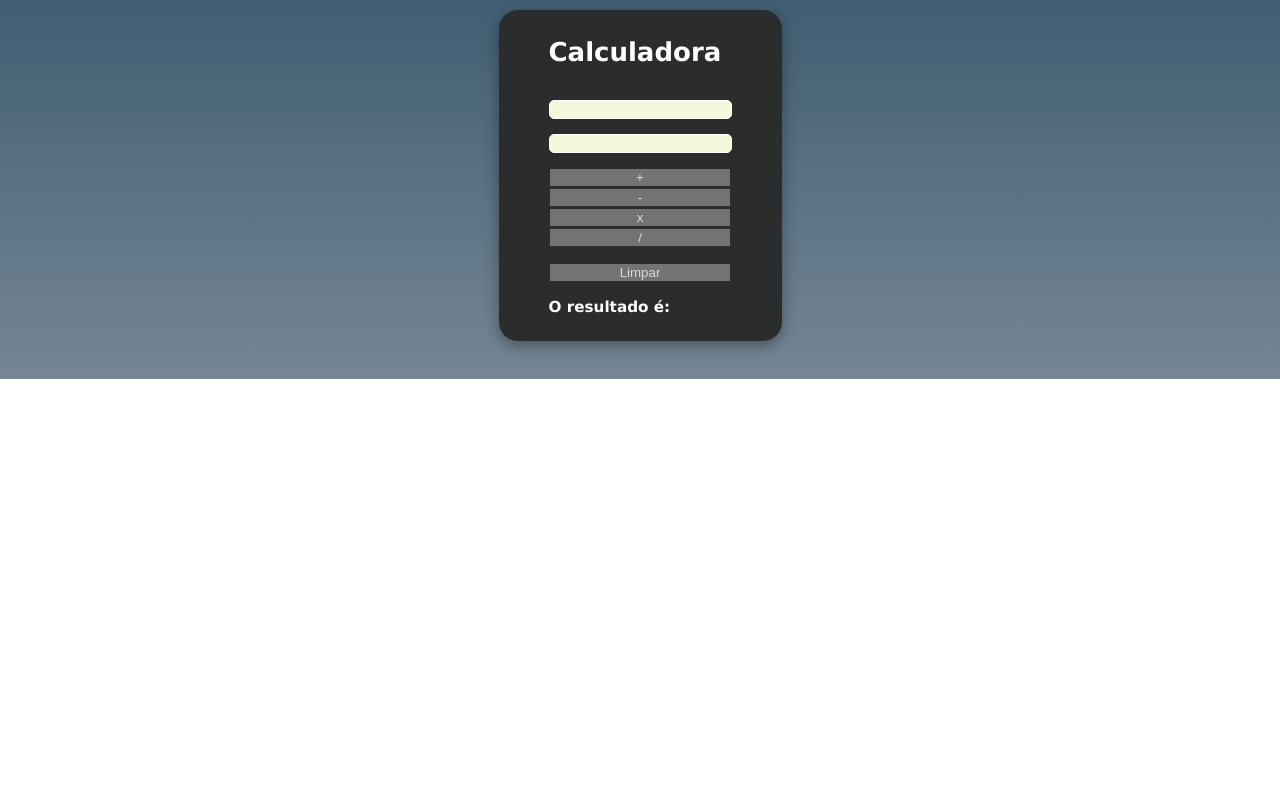
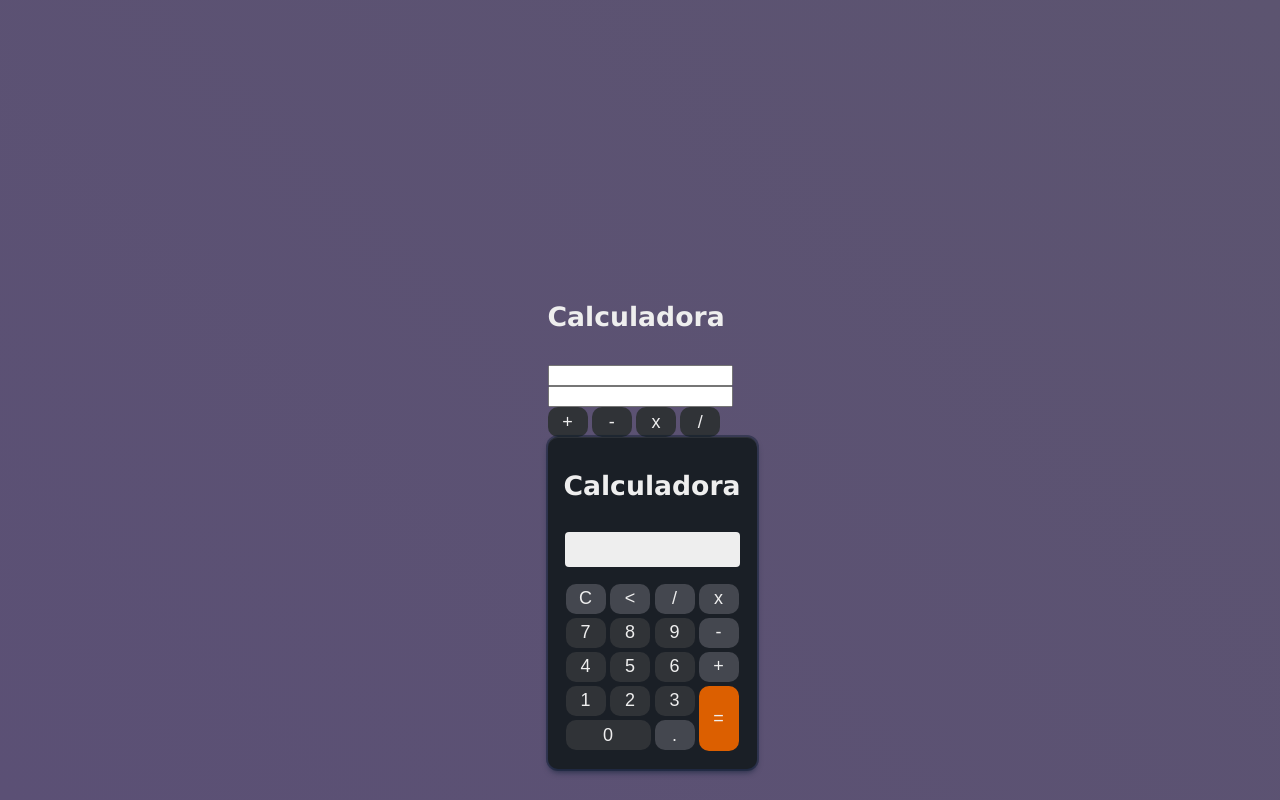
Before and after one commit to Lucas-LuzUn/calculadora, a plain HTML site: page index.html in a window 1280 px wide. Drawn offline with Linux system fonts and the light colour scheme.

Commit message:
Calculadora 2.0

```diff
--- a/index.html
+++ b/index.html
@@ -26,7 +26,62 @@
 
                 <button onclick="somar()">+</button>
                 <button onclick="subtrair()">-</button>
-                <button onclick="multiplicar()">x</button>
+                <button onclick="multiplicar()">x</button><!DOCTYPE html>
+                <html lang="pt-BR">
+                <head>
+                    <meta charset="UTF-8">
+                    <meta name="viewport" content="width=device-width, initial-scale=1.0">
+
+                    <link rel="stylesheet" href="style.css">
+
+                    <title>Calculadora</title>
+                </head>
+                <body>
+
+                    <div id="calculadora">
+
+                            <h1 id="titulo">Calculadora</h1>
+                            <p id="display_resultado"></p>
+
+                        <table id="area_botoes">
+                            <tr class="coluna">
+                                <td><button class="botao_operacoes" onclick="limpar()">C</button></td>
+                                <td><button class="botao_operacoes" onclick="apagar()"><</button></td>
+                                <td><button class="botao_operacoes" onclick="insert('/')">/</button></td>
+                                <td><button class="botao_operacoes" onclick="insert('*')">x</button></td>
+                            </tr>
+
+                            <tr>
+                                <td><button onclick="insert(7)">7</button></td>
+                                <td><button onclick="insert(8)">8</button></td>
+                                <td><button onclick="insert(9)">9</button></td>
+                                <td><button class="botao_operacoes" onclick="insert('-')">-</button></td>
+                            </tr>
+
+                            <tr>
+                                <td><button onclick="insert(4)">4</button></td>
+                                <td><button onclick="insert(5)">5</button></td>
+                                <td><button onclick="insert(6)">6</button></td>
+                                <td><button class="botao_operacoes" onclick="insert('+')">+</button></td>
+                            </tr>
+
+                            <tr>
+                                <td><button onclick="insert(1)">1</button></td>
+                                <td><button onclick="insert(2)">2</button></td>
+                                <td><button onclick="insert(3)">3</button></td>
+                                <td rowspan="2"><button id="botao_result"  onclick="calcular()">=</button></td>
+                            </tr>
+
+                            <tr>
+                                <td colspan="2"><button id="botao_zero" onclick="insert(0)">0</button></td>
+                                <td><button class="botao_operacoes" onclick="insert('.')">.</button></td>
+                            </tr>
+                        </table>
+                    </div>
+
+                    <script src="script.js"></script>
+                </body>
+                </html>
                 <button onclick="dividir()">/</button>
 
                 <br>
--- a/script.js
+++ b/script.js
@@ -1,31 +1,26 @@
-var n1 = document.querySelector('#n1')
-var n2 = document.querySelector('#n2')
-
-var resultado =  document.querySelector('span')
-
-function somar()
-    {
-        resultado.innerHTML = parseInt(n1.value) + parseInt(n2.value)
-    }
-
-function subtrair()
-    {
-        resultado.innerHTML = parseInt(n1.value) - parseInt(n2.value)
-    }
-
-function multiplicar()
-    {
-        resultado.innerHTML = parseInt(n1.value) * parseInt(n2.value)
-    }
-
-function dividir()
-    {
-        resultado.innerHTML = parseInt(n1.value) / parseInt(n2.value)
-    }
+function insert(num)
+{
+    var numero = document.getElementById("display_resultado").innerHTML;
+    document.getElementById("display_resultado").innerHTML = numero + num;
+}
 
 function limpar()
 {
-    document.getElementById('n1').value = "";
-    document.getElementById('n2').value = "";
-    resultado.innerHTML = "";
+    document.getElementById("display_resultado").innerHTML = "";
 }
+
+function apagar()
+{
+    var resultado = document.getElementById("display_resultado").innerHTML;
+    document.getElementById("display_resultado").innerHTML = resultado.substring(0, resultado.length -1)
+}
+
+function calcular()
+{
+    var resultado = document.getElementById("display_resultado").innerHTML;
+
+    if(resultado)
+    {
+        document.getElementById("display_resultado").innerHTML = eval(resultado)
+    }
+}
--- a/style.css
+++ b/style.css
@@ -1,68 +1,97 @@
-*
+body
 {
+    margin: 0;
+    padding: 0;
+    height: 100vh;
+    width: 100vw;
+    display: flex;
+    justify-content: center;
+    align-items: center;
+
+    color: #EEEEEE;
+    font-family:Verdana, Geneva, Tahoma, sans-serif;
+    font-size: smaller;
+
+    background-image: linear-gradient(45deg, #5b5075, #5C5470);
+}
+
+#calculadora
+{
+
+    padding: 15px;
+    position: absolute;
+    display: flex;
+    flex-direction: column;
+    align-items: center;
+
+    background-color: #1a1f26;
+    border-radius: 10px;
+    box-shadow: rgba(6, 24, 44, 0.4) 0px 0px 0px 2px, rgba(6, 24, 44, 0.65) 0px 4px 6px -1px, rgba(255, 255, 255, 0.08) 0px 1px 0px inset;
+}
+
+#display_resultado
+{
+    padding: 10px;
+    width: 155px;
+    height: 15px;
+
+    background-color: #EEEEEE;
+    color: #1a1f26;
+    border-radius: 4px;
+    font-weight: bold;
+    text-align: right;
 
 }
 
-body
-{
-    font-family: Verdana, Geneva, Tahoma, sans-serif;
-    font-size: small;
-    background: linear-gradient(#405D72 ,#758694);
-    background-repeat: no-repeat;
-    width: auto;
-    height: 361px;
-}
-.area
-{
-
-    margin: auto;
-    display: flex;
-    flex-direction: column;
-    justify-content: center;
-    align-items: center;
-    margin-top: 10px;
-    width: 300px;
-}
-
-.calculadora
-{
-    margin: auto;
-    padding:10px 50px;
-    display: flex;
-    flex-direction: column;
-    justify-content: center;
-
-    border: none;
-    border-radius: 19px;
-
-    background-color: #2b2c2c;
-    color: white;
-
-    box-shadow: rgba(0, 0, 0, 0.35) 0px 5px 15px;
-}
-
-.botoes
+#area_botoes
 {
     display: flex;
     flex-direction: column;
-    justify-content: center;
-    width: 100%;
+    align-items: center;
+
 }
 
 button
 {
-    margin: 1.5px;
-    background-color: #737373 ;
+    width: 40px;
+    height: 30px;
+
+    font-size: large;
+    cursor: pointer;
+    background-color: #303337;
+    color: #EEEEEE;
     border: none;
-    color: #D9D9D9;
+    border-radius: 10px;
 
-
+    transition: 0.5ms;
 }
 
-input
+button:hover
 {
-    border: 1px solid white;
-    border-radius: 5px;
+    transition: 0.5ms;
+    background-color: #50555c;
+}
 
-    background-color: #F3FADC;
+#botao_zero
+{
+    width: 85px;
 }
+
+#botao_result
+{
+    height: 65px;
+
+    background-color: #DC5F00;
+    transition: 0.5ms;
+}
+
+#botao_result:hover
+{
+    transition: 0.5ms;
+    background-color: #f9730d;
+}
+
+.botao_operacoes
+{
+    background-color: #44474f;
+}
```
